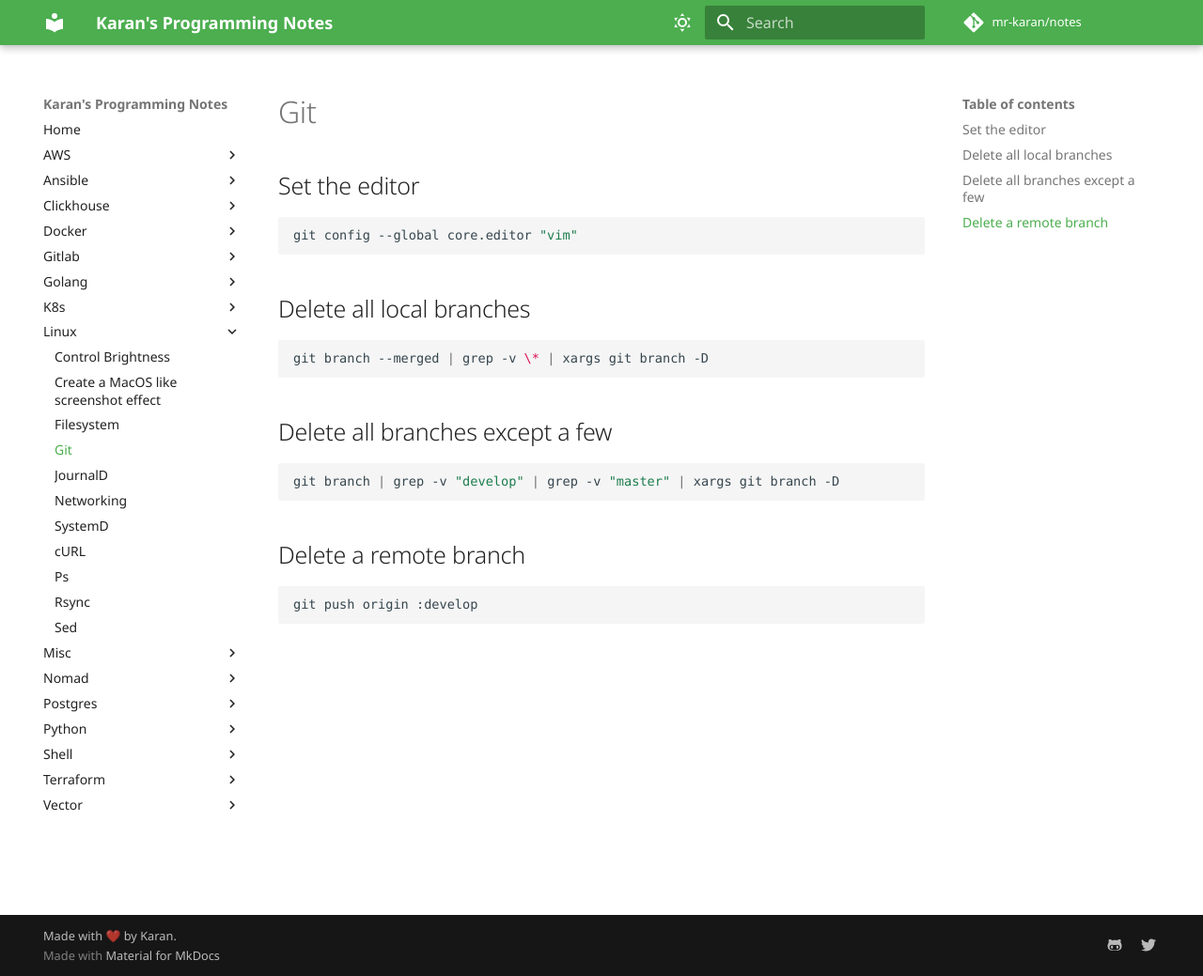
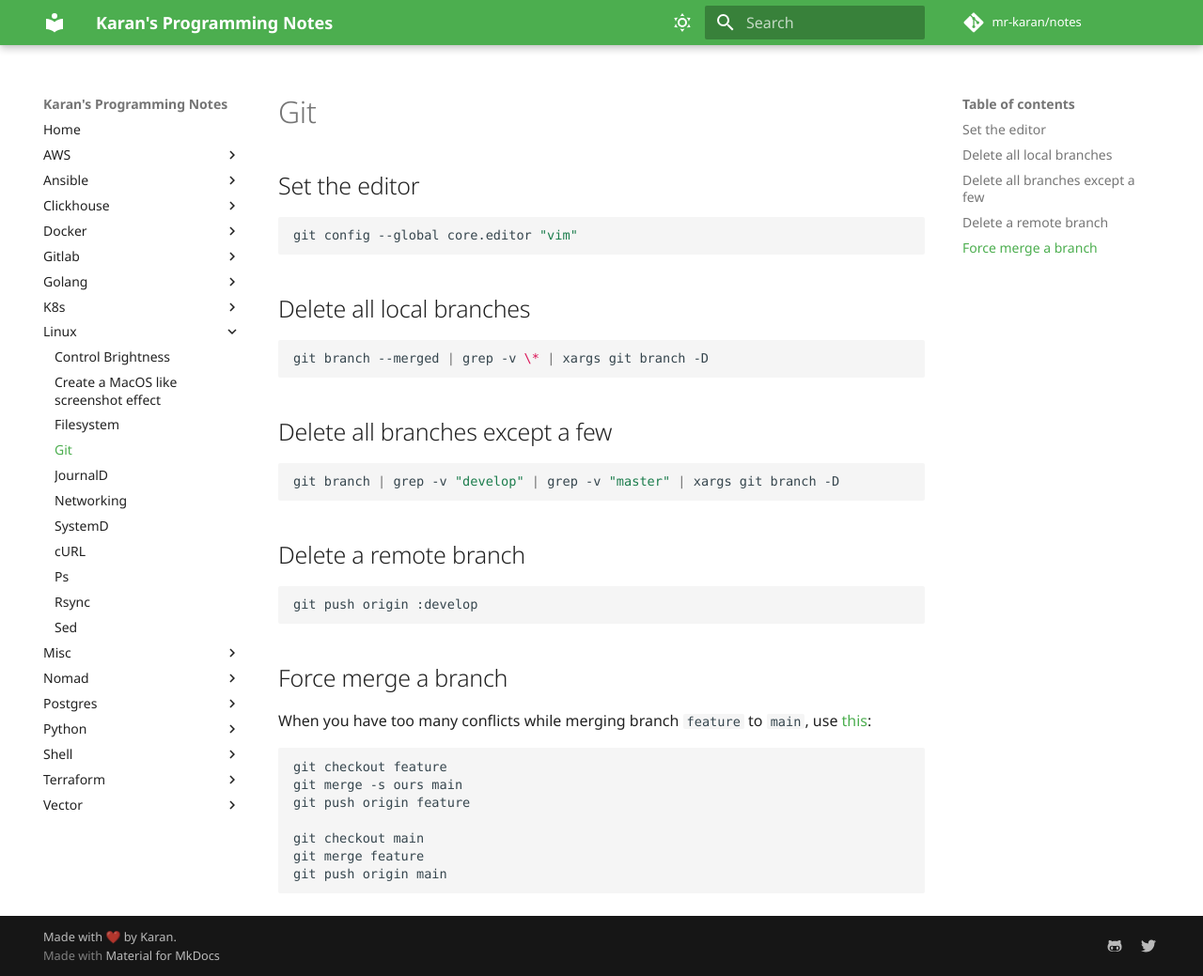
Before and after one commit to mr-karan/notes, an MkDocs documentation site: the page built from docs/Linux/Git.md, in a window 1280 px wide and 1039 px high. Shown: the whole window at 94% size. Built offline with MkDocs 1.6.1 and Material for MkDocs 9.7.7, drawn with Linux system fonts in a browser that asks for light colours; some web fonts are replaced; comment, search, counter and statistics services are not loaded.

Commit message:
automated push

````diff
--- a/docs/Linux/Git.md
+++ b/docs/Linux/Git.md
@@ -18,6 +18,20 @@
 
 ## Delete a remote branch
 
-```
+```bash
 git push origin :develop
 ```
+
+## Force merge a branch
+
+When you have too many conflicts while merging branch `feature` to `main`, use [this](https://stackoverflow.com/a/2862938/709452):
+
+```bash
+git checkout feature
+git merge -s ours main
+git push origin feature
+
+git checkout main
+git merge feature
+git push origin main
+```
````
Also changed, not shown: README.md (+1 -0 lines), docs/AWS/Cloud Init.md (+10 -0 lines), docs/Clickhouse/Query Snippets.md (+15 -0 lines), docs/Shell/Shellscript Template.md (renamed from docs/Shell/Safe Template.md, +26 -2 lines).
